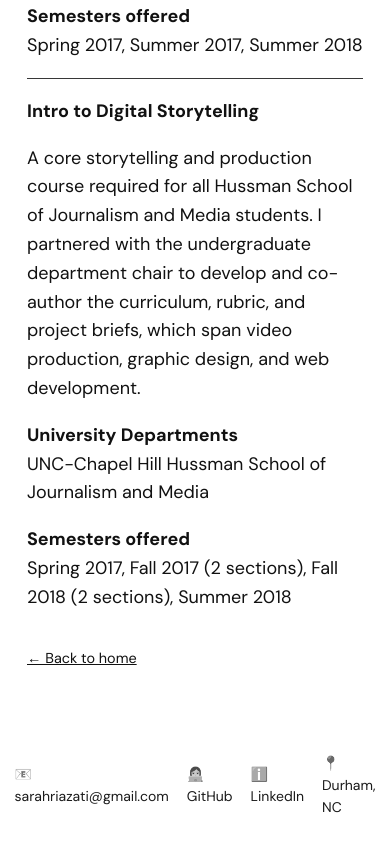
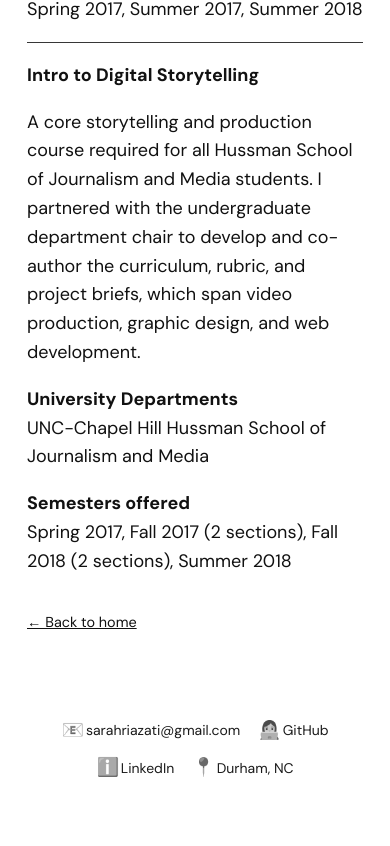
Before and after one commit to smriazati/web25, a Next.js app: page /college-courses in a window 390 px wide. Shown: the part 2325-3171 px from the top of the page. After the commit the page ends 3134 px from the top, so only its background shows below. Built offline with nearby package versions, Linux system fonts and the light colour scheme.

Commit message:
Refactor Footer and BackLink components: improved layout and styling, added location display in Footer, and cleaned up CSS for better responsiveness.

```diff
--- a/components/Footer.tsx
+++ b/components/Footer.tsx
@@ -9,25 +9,28 @@
   <footer className={styles.footer}>
     <nav>
       <ul className={styles.contactLinks}>
-        <li>
-          <span className={styles.icon}>📧 </span><a href={`mailto:${siteConfig.email}`} className={styles.email}>
-            <span className={styles.text}>{siteConfig.email}</span>
+        <li className={styles.textWrapper}>
+          <span className={styles.icon}>📧 </span>
+          <a href={`mailto:${siteConfig.email}`} className={styles.text}>
+            {siteConfig.email}
           </a>
         </li>
-        <li>
+        <li className={styles.textWrapper}>
           <span className={styles.icon}>👩‍💻 </span>
           <a href={siteConfig.social.github} target="_blank" rel="noreferrer" className={styles.text}>GitHub</a>
         </li>
-        <li>
+        <li className={styles.textWrapper}>
           <span className={styles.icon}>ℹ️ </span>
           <a href={siteConfig.social.linkedin} target="_blank" rel="noreferrer" className={styles.text}>LinkedIn</a>
+        </li>
+        <li className={`${styles.textWrapper}`}>
+          <span className={styles.icon}>📍 </span>
+          <span className={styles.text}>{siteConfig.location}</span>
         </li>
       </ul>
     </nav>
 
-    <div className={styles.secondaryInfo}>
-      <p>📍 {siteConfig.location}</p>
-    </div>
+
   </footer >
 );
 
--- a/styles/Footer.module.css
+++ b/styles/Footer.module.css
@@ -3,10 +3,8 @@
   display: flex;
   justify-content: center;
   align-items: center;
+  flex-wrap: wrap;
   gap: 1rem;
-  /* text-transform: uppercase;
-  letter-spacing: 0.08em; */
-
 }
 
 .footer,
@@ -18,40 +16,30 @@
   text-decoration: none;
 }
 
-.footer li,
-.footer p {
-  font-size: 14px;
+.contactLinks {
+  display: flex;
+  flex-wrap: wrap;
+  column-gap: 1rem;
+  row-gap: 0.5rem;
+  justify-content: center;
+  align-items: center;
+}
+
+.textWrapper {
+  display: flex;
+  align-items: center;
+  justify-content: center;
+  gap: 2px;
   filter: grayscale(100%);
   transition: filter 0.1s cubic-bezier(0.4, 0, 0.2, 1);
+
 }
 
-.footer li:hover,
-.footer li:focus-visible,
-.footer p:hover,
-.footer p:focus-visible {
+.textWrapper:hover,
+.textWrapper:focus-visible {
   filter: grayscale(0%);
 }
 
-.contactLinks {
-  display: flex;
-  gap: 1rem;
+.text {
+  font-size: 14px;
 }
-
-.email {
-  color: #111;
-}
-
-.socialLinks {
-  display: flex;
-  gap: 1.5rem;
-}
-
-.socialLinks a {
-  color: #111;
-  text-decoration: none;
-}
-
-.socialLinks a:hover,
-.socialLinks a:focus-visible {
-  text-decoration: underline;
-}
--- a/styles/Layout.module.css
+++ b/styles/Layout.module.css
@@ -10,7 +10,7 @@
 
 .main {
   flex: 1;
-  padding: 2rem 1.5rem 3rem;
+  padding: 0rem 1.5rem 3rem;
 }
 
 @media (min-width: 768px) {
```
Also changed, not shown: styles/Home.module.css (+22 -2 lines), components/BackLink.tsx (line endings or trailing spaces), styles/BackLink.module.css (line endings or trailing spaces).
